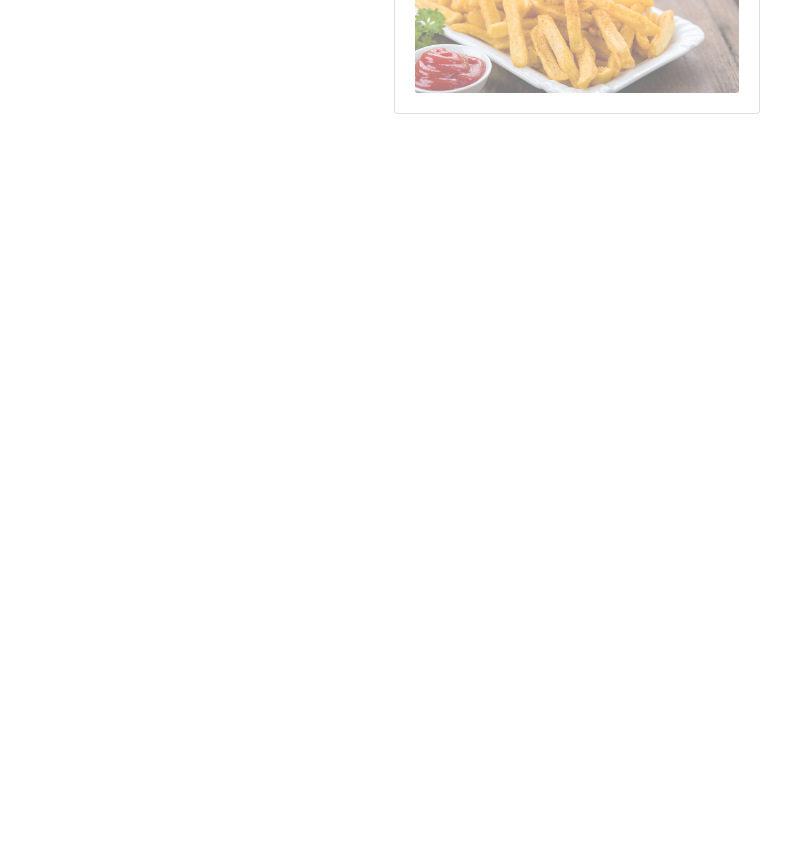
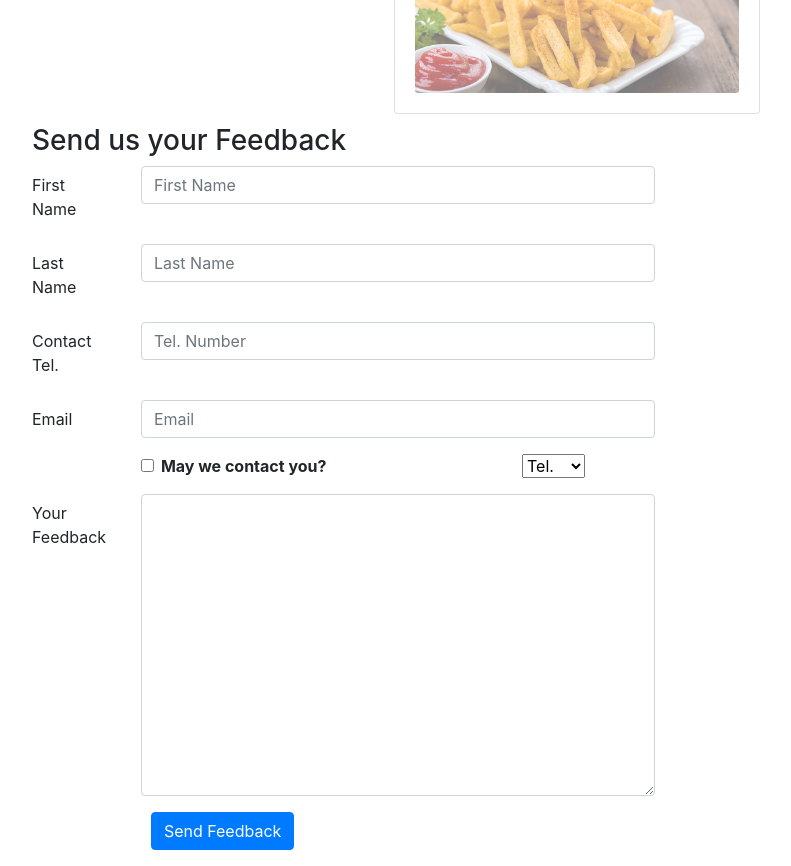
Before and after one commit to hridoyshil/bohubrihi-restaurant, a React (Create React App) app: page /about in a window 1280 px wide. Shown: the part 420-1286 px from the top of the page, without its empty margins (73-864 px from the left). Before the commit the page ends 800 px from the top, so only its background shows below. Built offline with nearby package versions, Linux system fonts and the light colour scheme.

Commit message:
Contact Form Handling-react Forms

```diff
--- a/src/components/body/Body.js
+++ b/src/components/body/Body.js
@@ -21,6 +21,7 @@ const Body = () => {
 
 
             <Menu />
+            < Contact />
         </div>
     );
 }
--- a/src/components/body/Contact.js
+++ b/src/components/body/Contact.js
@@ -1,3 +1,4 @@
+
 import React, { Component } from 'react';
 import { Button, Form, FormGroup, Label, Input, Col } from 'reactstrap';
 
@@ -13,52 +14,102 @@ class Contact extends Component {
             contactType: 'Tel.',
             message: ""
         }
+        this.handleInputChange = this.handleInputChange.bind(this);
+        this.handleSubmit = this.handleSubmit.bind(this);
     }
+
+    handleInputChange = event => {
+        const value = event.target.type === 'checkbox' ? event.target.checked : event.target.value;
+        const name = event.target.name;
+        this.setState({
+            [name]: value
+        })
+    }
+
+    handleSubmit = event => {
+        console.log(this.state);
+        event.preventDefault();
+    }
+
     render() {
         return (
             <div className="container">
-                <div className="row row-content" style={{ paddingLeft: "20px" }}>
+                <div className="row row-content" style={{ paddingLeft: "20px", textAlign: "left" }}>
                     <div className="col-12">
                         <h3>Send us your Feedback</h3>
                     </div>
                     <div className="col-12 col-md-7">
-                        <Form>
+                        <Form onSubmit={this.handleSubmit}>
                             <FormGroup row>
                                 <Label htmlFor="firstname" md={2}>First Name</Label>
                                 <Col md={10}>
-                                    <Input type="text" name="firstname" placeholder="First Name" value={this.state.firstname} />
+                                    <Input
+                                        type="text"
+                                        name="firstname"
+                                        placeholder="First Name"
+                                        value={this.state.firstname}
+                                        onChange={this.handleInputChange}
+                                    />
                                 </Col>
                             </FormGroup>
                             <FormGroup row>
                                 <Label htmlFor="lastname" md={2}>Last Name</Label>
                                 <Col md={10}>
-                                    <Input type="text" name="lastname" value={this.state.lastname} placeholder="Last Name" />
+                                    <Input
+                                        type="text"
+                                        name="lastname"
+                                        value={this.state.lastname}
+                                        placeholder="Last Name"
+                                        onChange={this.handleInputChange}
+                                    />
                                 </Col>
                             </FormGroup>
                             <FormGroup row>
                                 <Label htmlFor="telnum" md={2}>Contact Tel.</Label>
                                 <Col md={10}>
-                                    <Input type="tel" name="telnum" value={this.state.telnum} placeholder="Tel. Number" />
+                                    <Input
+                                        type="tel"
+                                        name="telnum"
+                                        value={this.state.telnum}
+                                        placeholder="Tel. Number"
+                                        onChange={this.handleInputChange}
+                                    />
                                 </Col>
                             </FormGroup>
                             <FormGroup row>
                                 <Label htmlFor="email" md={2}>Email</Label>
                                 <Col md={10}>
-                                    <Input type="email" name="email" value={this.state.email} placeholder="Email" />
+                                    <Input
+                                        type="email"
+                                        name="email"
+                                        value={this.state.email}
+                                        placeholder="Email"
+                                        onChange={this.handleInputChange}
+                                    />
                                 </Col>
                             </FormGroup>
-                            <FormGroup>
+                            <FormGroup row>
                                 <Col md={{ size: 6, offset: 2 }}>
                                     <FormGroup check>
                                         <Label check>
-                                            <Input type="checkbox" name="agree" checked={this.state.agree} /> <strong>May we contact you?
+                                            <Input
+                                                type="checkbox"
+                                                name="agree"
+                                                checked={this.state.agree}
+                                                onChange={this.handleInputChange}
+                                            />
+                                            <strong>May we contact you?
                                             </strong>
                                         </Label>
                                     </FormGroup>
                                 </Col>
                                 <Col md={{ size: 3, offset: 1 }}>
-                                    <Input type="select" name="contactType"
-                                        value={this.state.contactType}>
+                                    <Input
+                                        type="select"
+                                        name="contactType"
+                                        value={this.state.contactType}
+                                        onChange={this.handleInputChange}
+                                    >
                                         <option>Tel.</option>
                                         <option>Email</option>
                                     </Input>
@@ -67,7 +118,13 @@ class Contact extends Component {
                             <FormGroup row>
                                 <Label htmlFor="message" md={2}>Your Feedback</Label>
                                 <Col md={10}>
-                                    <Input type="textarea" name="message" value={this.state.message} rows="12">
+                                    <Input
+                                        type="textarea"
+                                        name="message"
+                                        value={this.state.message}
+                                        rows="12"
+                                        onChange={this.handleInputChange}
+                                    >
 
                                     </Input>
                                 </Col>
```
